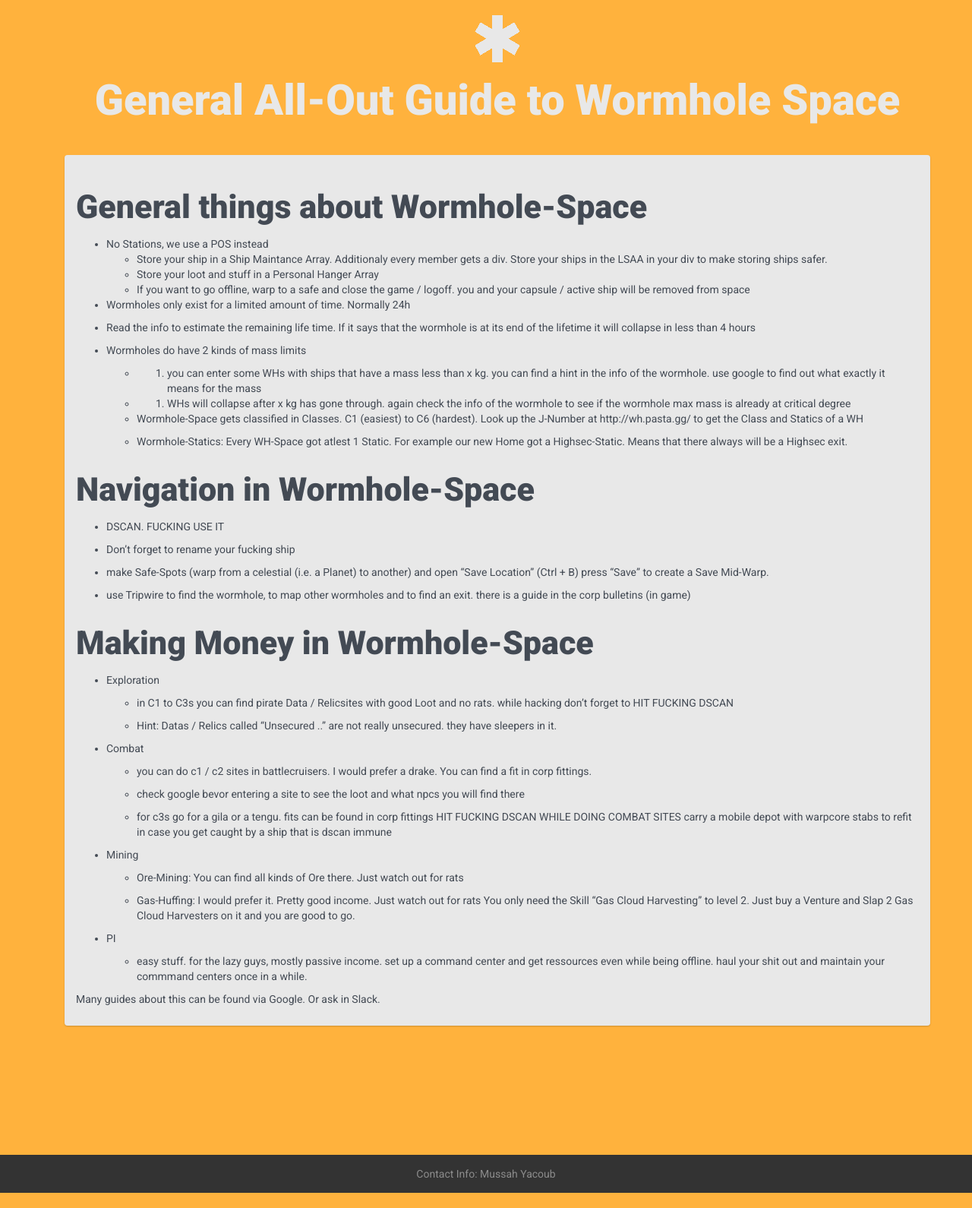
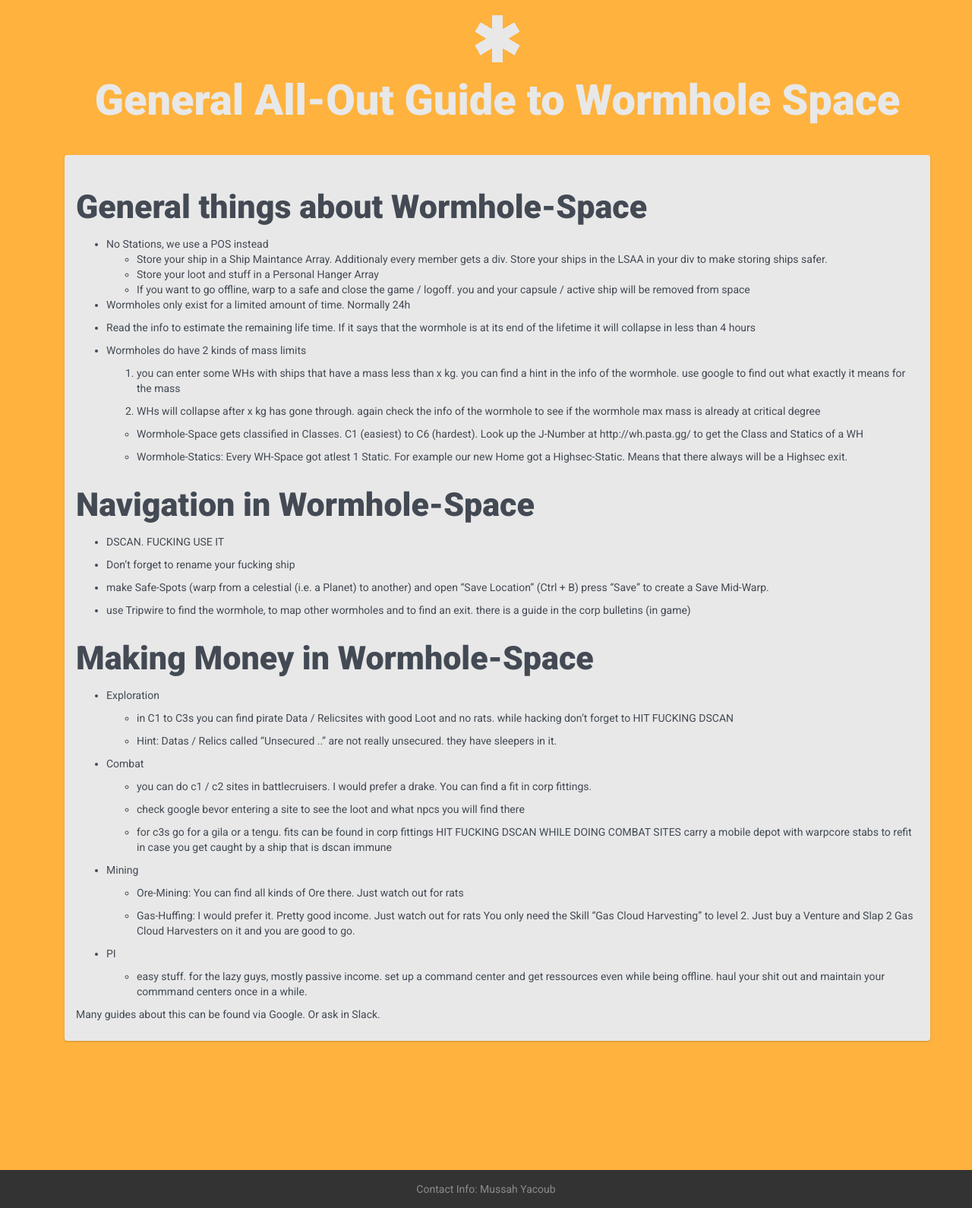
Before and after one commit to all-out/guides, a Jekyll site: the page built from _guides/firstdayinwhspace.markdown, in a window 1280 px wide. Shown: the whole page at 76% size. Built offline with Jekyll 4.4.1, drawn with Linux system fonts in a browser that asks for light colours.

Commit message:
Formatting V1.0

```diff
--- a/_guides/firstdayinwhspace.markdown
+++ b/_guides/firstdayinwhspace.markdown
@@ -21,9 +21,9 @@ excerpt: >
 
 - Wormholes do have 2 kinds of mass limits
 
-  - 1. you can enter some WHs with ships that have a mass less than x kg. you can find a hint in the info of the wormhole. use google to find out what exactly it means for the mass
+    1. you can enter some WHs with ships that have a mass less than x kg. you can find a hint in the info of the wormhole. use google to find out what exactly it means for the mass
 
-  - 2. WHs will collapse after x kg has gone through. again check the info of the wormhole to see if the wormhole max mass is already at critical degree
+    2. WHs will collapse after x kg has gone through. again check the info of the wormhole to see if the wormhole max mass is already at critical degree
 
   - Wormhole-Space gets classified in Classes. C1 (easiest) to C6 (hardest). Look up the J-Number at http://wh.pasta.gg/ to get the Class and Statics of a WH
 
```
